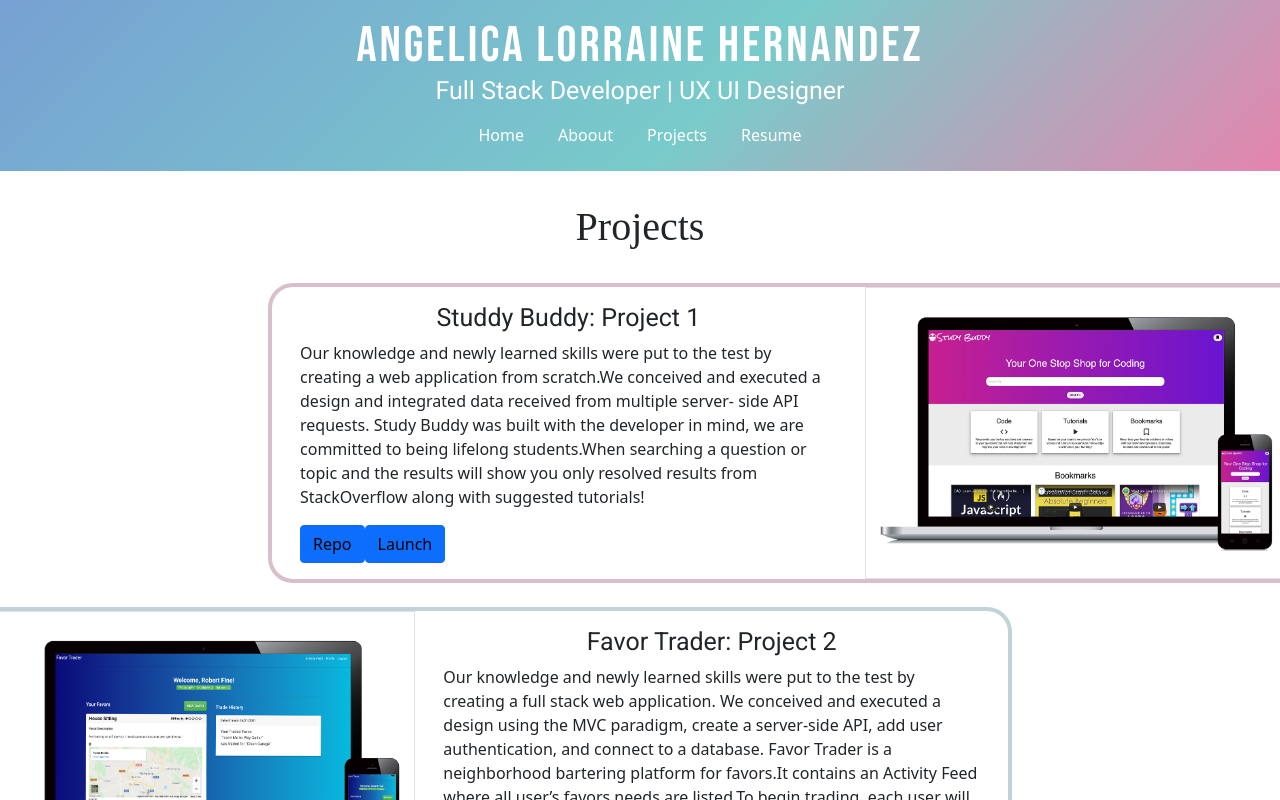
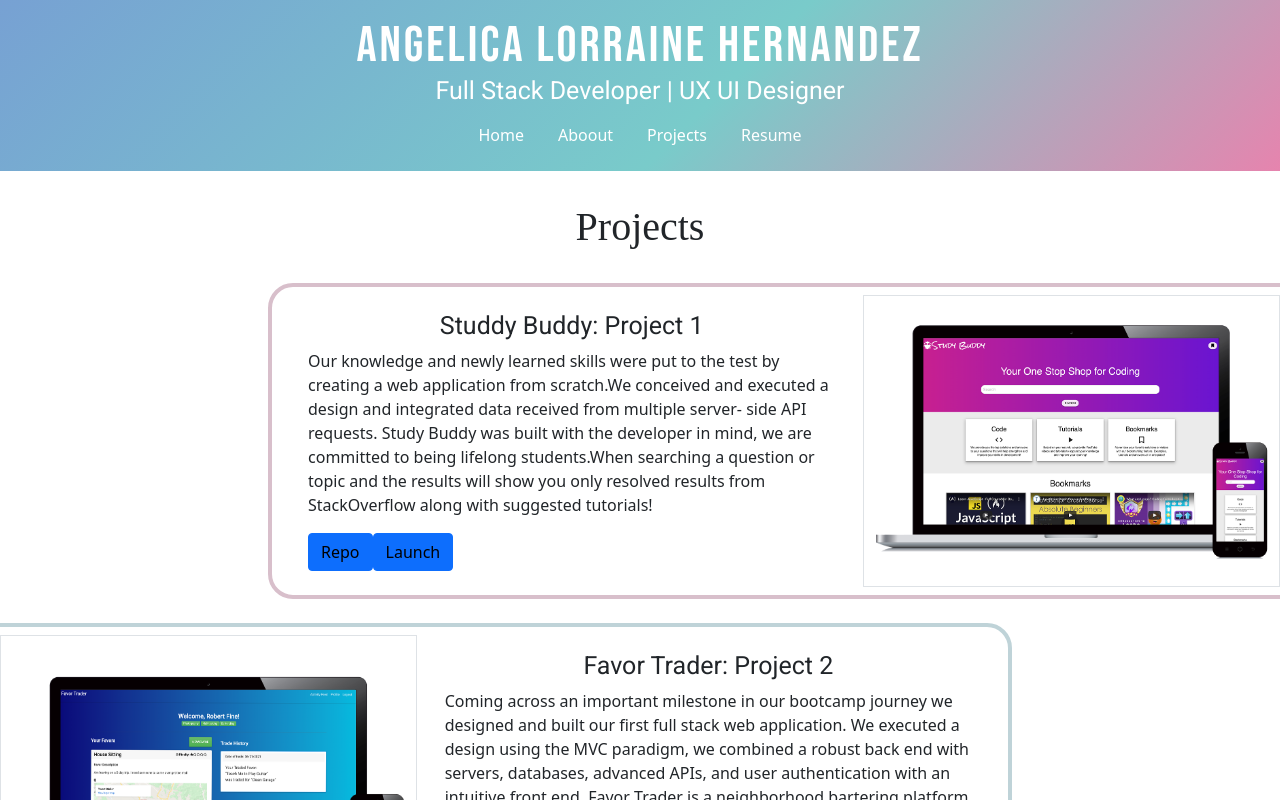
Before and after one commit to angelicalorraine/alh_portfolio, a React (Create React App) app: page /projects in a window 1280 px wide. Built offline with nearby package versions, Linux system fonts and the light colour scheme; a web font is replaced by a local one.

Commit message:
Home city details

```diff
--- a/src/App.css
+++ b/src/App.css
@@ -146,12 +146,10 @@ padding: 1rem 0px !important;
   border: rgb(216, 191, 203) 4px solid;
 }
 
-.FavorTraderRow {
+.lftProjectRow {
   border-radius: 0px 25px 25px 0px;
   flex-direction: row-reverse !important;
-
   max-width: 80% !important;
-
   border: rgb(191, 211, 216) 4px solid;
 }
 
--- a/src/components/Project.js
+++ b/src/components/Project.js
@@ -4,6 +4,7 @@ import '../App.css';
 import ProjectCard from './projectCard'
 import study from '../assets/StudyBuddy.png';
 import favor from '../assets/FavorTrader.png';
+import city from '../assets/Home.png';
 
 
 
@@ -21,20 +22,20 @@ const projects = [
     },
 
     {
-        name: "FavorTrader",
+        name: "lftProject",
         src: favor,
         title: "Favor Trader: Project 2",
-        text: "Our knowledge and newly learned skills were put to the test by creating a full stack web application. We conceived and executed a design using the MVC paradigm, create a server-side API, add user authentication, and connect to a database. Favor Trader is a neighborhood bartering platform for favors.It contains an Activity Feed where all user’s favors needs are listed.To begin trading, each user will need to log in or sign up and create a user profile.",
+        text: "Coming across an important milestone in our bootcamp journey we designed and built our first  full stack web application. We executed a design using the MVC paradigm, we combined a robust back end with servers, databases, advanced APIs, and user authentication with an intuitive front end. Favor Trader is a neighborhood bartering platform for favors.It contains an Activity Feed where all user’s favors needs are listed.To begin trading, each user will need to log in or sign up and create a user profile.",
         github: "https://github.com/angelicalorraine/Favor-Trader",
         launch: "https://favortrader.herokuapp.com",
         id: "SB",
     },
     {
         name: "rgtProject",
-        src: favor,
+        src: city,
         title: "Home City: Project 3",
-        text: "Our knowledge and newly learned skills were put to the test by creating a full stack web application. We conceived and executed a design using the MVC paradigm, create a server-side API, add user authentication, and connect to a database. Favor Trader is a neighborhood bartering platform for favors.It contains an Activity Feed where all user’s favors needs are listed.To begin trading, each user will need to log in or sign up and create a user profile.",
-        github: "https://github.com/angelicalorraine/Home-City",
+        text: "Home City allowed us to fullfill a real word need by creating our first collaborative MERN stack single-page application, with a focus on data and user demand. Using MongoDB back end, a GraphQL API, an Express.js and Node.js server with a React front end, implementing user authentication with JWT. This application allows users to search potential home cities and reports life-quality scores across various categories based on a 10-point scoring system. With additional functionality to set a Home City, save cities and compare statistics. ",
+        github: "https://github.com/angelicalorraine/Home_City",
         launch: "https://home-city-final.herokuapp.com",
 
         id: "RGT",
@@ -48,10 +49,12 @@ function Project() {
                 <h2 className="shadowsFont">Projects</h2>
 
                 {projects.map((project) => (
-                    <Row className={`${project.id} mb-4 `}>
+                    <Row className={`${project.id} mb-4`}>
 
-                        <Row className={` ${project.name}Row projects`} key={project.title}>
+                        <Row className={`p-2 ${project.name}Row projects`} key={project.github}>
+
                             <ProjectCard id={project.id} src={project.src} title={project.title} text={project.text} github={project.github} launch={project.launch} />
+
                         </Row>
                     </Row>
                 ))}
```
Also changed, not shown: src/assets/Home.png (added), 1 other file (tests, documents, lock files or other folders).
